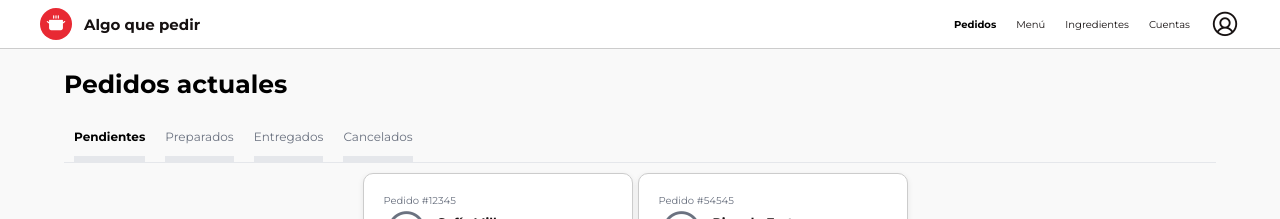
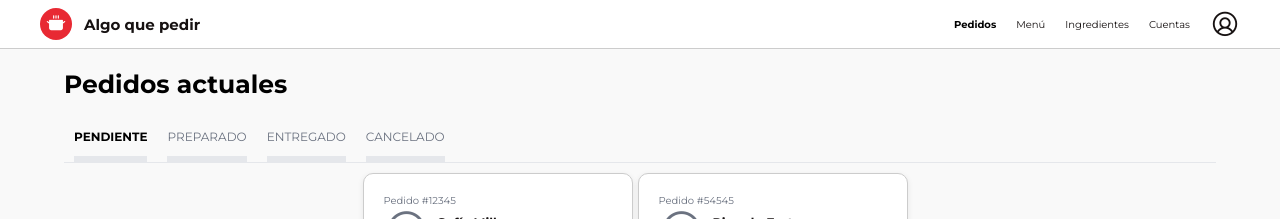
Before and after one commit to fernandatperez/algo-que-pedir, a SvelteKit app: page /orders in a window 1280 px wide. Shown: the top 219 px of the page. Built offline with nearby package versions, Linux system fonts and the light colour scheme.

Commit message:
arreglo tests de OrderCard

```diff
--- a/src/lib/components/OrderCard.svelte
+++ b/src/lib/components/OrderCard.svelte
@@ -6,7 +6,7 @@
 
     interface Props {
         order: Order,
-        action: MouseEventHandler<HTMLButtonElement>
+        action?: MouseEventHandler<HTMLButtonElement>
     }
 
     let { order, action = $bindable() } : Props = $props()
@@ -14,8 +14,8 @@
 </script>
 
 <div class="order-card">
-    <a href="/order-detail/{order.id}">
-        <header class="order">Pedido #{order.id}</header>
+    <a href="/order-detail/{order.id}"  data-testid="goto-detail">
+        <header class="order" data-testid="order-id">Pedido #{order.id}</header>
 
         <div class="user">
             <i class="ph ph-user-circle"></i>
@@ -48,6 +48,6 @@
     </div>
 
     <div class="action-container">
-        <button onclick={action} class="btn btn-primary" disabled={order.state!=Estado.PENDIENTE}> Preparar </button>
+        <button onclick={action} class="btn btn-primary" data-testid='preparar-{order.id}' disabled={order.state!=Estado.PENDIENTE}> Preparar </button>
     </div>
 </div>
--- a/src/routes/(authed)/orders/+page.svelte
+++ b/src/routes/(authed)/orders/+page.svelte
@@ -10,9 +10,9 @@
     import { toasts } from "$lib/components/toast/toastStore";
 
     // Para filtrar pedidos por estado
-    let estado = $state('PENDIENTE')
+    let estadoActual = $state('PENDIENTE')
     const handleStateChange = async (newState: string) => {
-        estado = newState
+        estadoActual = newState
         // console.log("Estado cambiado a:", estado)
         await getTareas()
     }
@@ -26,7 +26,7 @@
     const getTareas = async () => {
         errorMessage = ''
         try {
-            orders = await orderService.getFilteredOrders(estado)
+            orders = await orderService.getFilteredOrders(estadoActual)
             if (orders.length == 0) {
                 errorMessage = 'No hay pedidos'
                 if (!toastLock) {
@@ -73,10 +73,9 @@
     <section class="line">
         <div class="title-tabs">
             <nav class="tabs">
-                <button onclick={() => handleStateChange("PENDIENTE".toUpperCase())} class="btn-empty tab" class:active={estado.toUpperCase() == "PENDIENTE"}>Pendientes</button>
-                <button onclick={() => handleStateChange("PREPARADO".toUpperCase())} class="btn-empty tab" class:active={estado.toUpperCase() == "PREPARADO"}>Preparados</button>
-                <button onclick={() => handleStateChange("ENTREGADO".toUpperCase())} class="btn-empty tab" class:active={estado.toUpperCase() == "ENTREGADO"}>Entregados</button>
-                <button onclick={() => handleStateChange("CANCELADO".toUpperCase())} class="btn-empty tab" class:active={estado.toUpperCase() == "CANCELADO"}>Cancelados</button>
+                {#each Object.keys(Estado) as estado (estado)}
+                    <button onclick={() => handleStateChange(estado)} class="btn-empty tab" data-testid='btn-{estado}' class:active={estadoActual == estado}>{estado}</button>
+                {/each}
             </nav>
         </div>
     </section>
```
Also changed, not shown: 1 other file (tests, documents, lock files or other folders).
